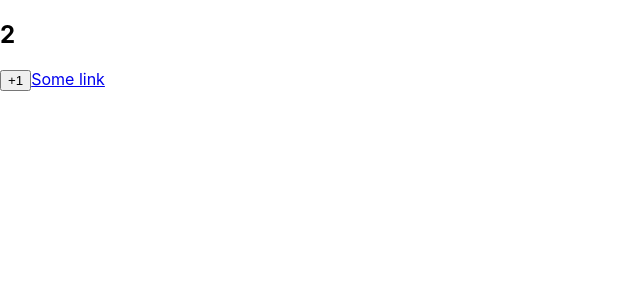
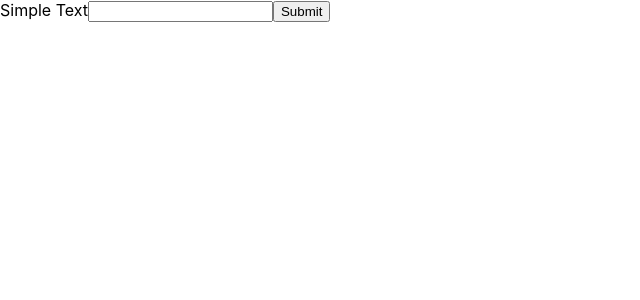
Before and after one commit to albertshkhyan/react-and-typescript-basics-lessons, a React (Create React App) app: page / in a window 1280 px wide. Shown: the top 300 px of the page, without its empty margins (0-640 px from the left). Built offline with nearby package versions, Linux system fonts and the light colour scheme.

Commit message:
simple example - work with forms (onSubmit, onCopy, onFocus)

```diff
--- a/src/App.tsx
+++ b/src/App.tsx
@@ -3,133 +3,53 @@ import React from 'react';
 import './App.css';
 
 /*****************************Typeing of Events ****************************/
-/**
- * events in react are not just events in their classical sense, they use their own wrapper, the so-called Syntetic-Event. This is necessary for better cross-browser compatibility.
- And since such a wrapper exists, then for this setting, special event types were developed.
-	Full list of event types
-		- DragEvent
-		- FormEvent
-		- mouseEvent
-		- TouchEvent
-		- WheelEvent
-		- FocusEvent
-		- ChangeEvent
-		- PointerEvent
-		- KeyboardEvent
-		- AnimationEvent
-		- ClipboardEvent
-		- TransitionEvent
-		- CompositionEvent
+/* -------------------------------------------------------------------------- */
+/*                               WORK WITH FORMS                              */
+/* -------------------------------------------------------------------------- */
 
-		But we will use the most basics
-
- */
-//# PREVIOUS EXAMPLE
-
-type CounterState = {
-	count: number;
-};
-
-type CounterProps = {
-	title?: string;
-};
-
-class Counter extends React.Component<CounterProps, CounterState> {
-	//# when not use constructor
-	state = {
-		count: 0,
+class Form extends React.Component<{}, {}> {
+	//# variant 1
+	// handleFocus = (e) => {//❌
+	// handleFocus = (e: React.FocusEvent) => {
+	//* specify the element on which the events are triggered. ☝⚠ When we do specific typeing autocomplete work better.
+	handleFocus = (e: React.FocusEvent<HTMLInputElement>) => {
+		console.log('e.currentTarget', e.currentTarget); //<input type="text" name="text">
 	};
 
-	/*
-	* no give error withour parameter
-	handleClick = () => {
-		this.setState(({ count }) => ({
-			count: ++count,
-		}));
+	//# varaint  2
+	/**
+	 * * React.ClipboardEvent - this type of event describes operations copy, cut and paste.
+	 * onCopy event
+	 */
+
+	handleCopy = (e: React.ClipboardEvent<HTMLInputElement>) => {
+		console.log('Coppied!');
 	};
-	*/
+	handlSubmit = (e: React.FormEvent<HTMLFormElement>) => {
+		e.preventDefault();
+		console.log('Submitted!');
+	};
 
-	// handleClick = (e) => {//🚫⚠ Error
-	// 	this.setState(({ count }) => ({
-	// 		count: ++count,
-	// 	}));
-	// };
-
-	/*
-	 * when we set parameter  at the compilation stage we get an error we need to define the type of event
+	/**
+	 * * similarly, some types of events have their own unique properties for example:
+	 * KeyboardEvent -  store information about the pressed button.
+	 * ☝⚠ Fox access on all propeties, need do typeing exactly(specific).
 	 */
-	//#Variant 1
-	// handleClick = (e: React.SyntheticEvent) => {
-	/**e: React.SynteticEvent - this is a perfectly valid case, however the typing itself is a bit vague(not specific).
-	 * React.SyntheticEvent -> React.Mouseevent
-	 */
-	// handleClick = (e: React.MouseEvent) => {
-	// 	console.log('e', e.clientX, e.clientY); //print the click coordinates to the console (use e variable)
-	// 	this.setState(({ count }) => ({
-	// 		count: ++count,
-	// 	}));
-	// };
-
-	//#Variant 2
-	/** # Restrictive Event Handling
-	 * * we can also type the element on which events are triggered
-		* for this task is used generic html + element type
-			React.MouseEvent<here we specidy the element on whcih work our event>
-				React.MouseEvent<HTMLButtonElement> - we indicate the type of element on which we catch this event.
-					⚠ When we try add handleCick(event handler) on another element (example link)
-						<a href="http://re.zm/or" onClick={this.handleClick}></a> ❌
-
-	 */
-	// handleClick = (e: React.MouseEvent<HTMLButtonElement>) => {
-	// 	console.log('e', e.clientX, e.clientY); //print the click coordinates to the console (use e variable)
-	// 	this.setState(({ count }) => ({
-	// 		count: ++count,
-	// 	}));
-	// };
-
-	//#Variant 3
-	/**
-	 * * in order to add support for both elements we need to extend our generic
-	 *  React.MouseEvent<HTMLButtonElement or(|)  >
-			 React.MouseEvent<HTMLButtonElement | HTMLAnchorElement> - For like this manipulation used @types/react-dom
-			 🙄☝ see how accurately we can type events. Not only do we determine the type of the event itself, we also determine and control the type of the element.
-
-	 */
-	handleClick = (e: React.MouseEvent<HTMLButtonElement | HTMLAnchorElement>) => {
-		console.log('e', e.clientX, e.clientY); //print the click coordinates to the console (use e variable)
-		this.setState(({ count }) => ({
-			count: ++count,
-		}));
-	};
-	static getDerivedStateFromProps(props: CounterProps, state: CounterState): CounterState | null {
-		return true ? { count: 2 } : null; //get rid of warning
-	}
-
-	componentDidMount(): void {}
-
-	shouldComponentUpdate(nextProps: CounterProps, nextState: CounterState): boolean {
-		return true;
-	}
-
 	render() {
 		return (
-			<>
-				<h2>{this.state.count}</h2>
-				<h3>{this.props.title}</h3>
-				<button onClick={this.handleClick}>+1</button>
-				{/**Error:  in below example: React.MouseEvent<HTMLButtonElement>*/}
-				{/* <a href="http://re.zm/or" onClick={this.handleClick}></a> */}
-				{/**OK: Suport event handler button and anchor element*/}
-				<a href="http://re.zm/or" onClick={this.handleClick}>
-					Some link
-				</a>
-			</>
+			<form onSubmit={this.handlSubmit}>
+				<label htmlFor="">
+					Simple Text
+					<input onCopy={this.handleCopy} onFocus={this.handleFocus} type="text" name="text" />
+				</label>
+				<button type="submit">Submit</button>
+			</form>
 		);
 	}
 }
 
 function App() {
-	return <Counter />;
+	return <Form />;
 }
 
 export default App;
```
